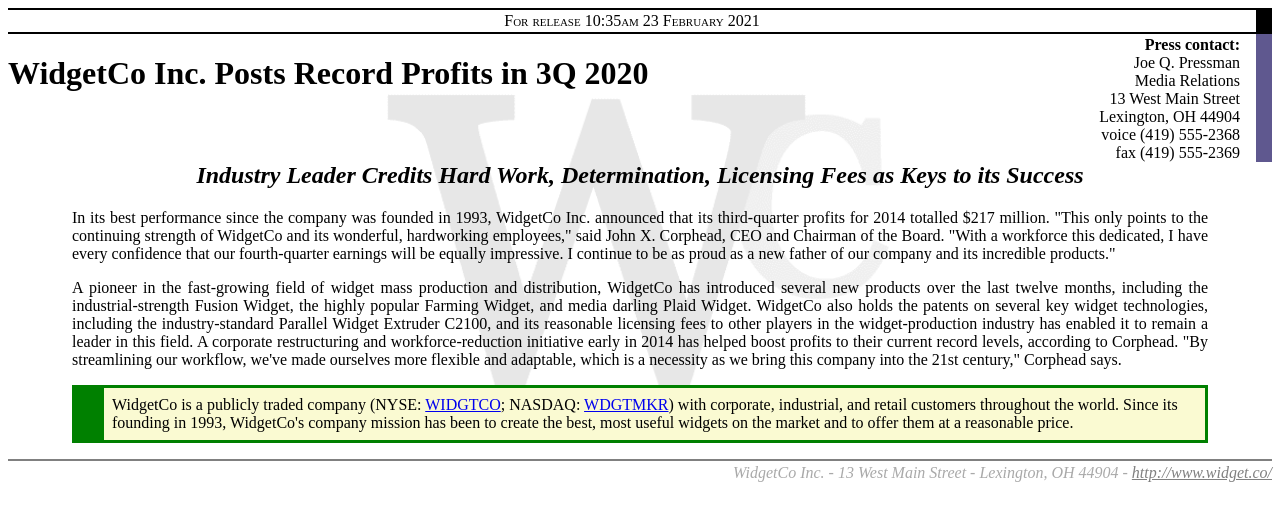
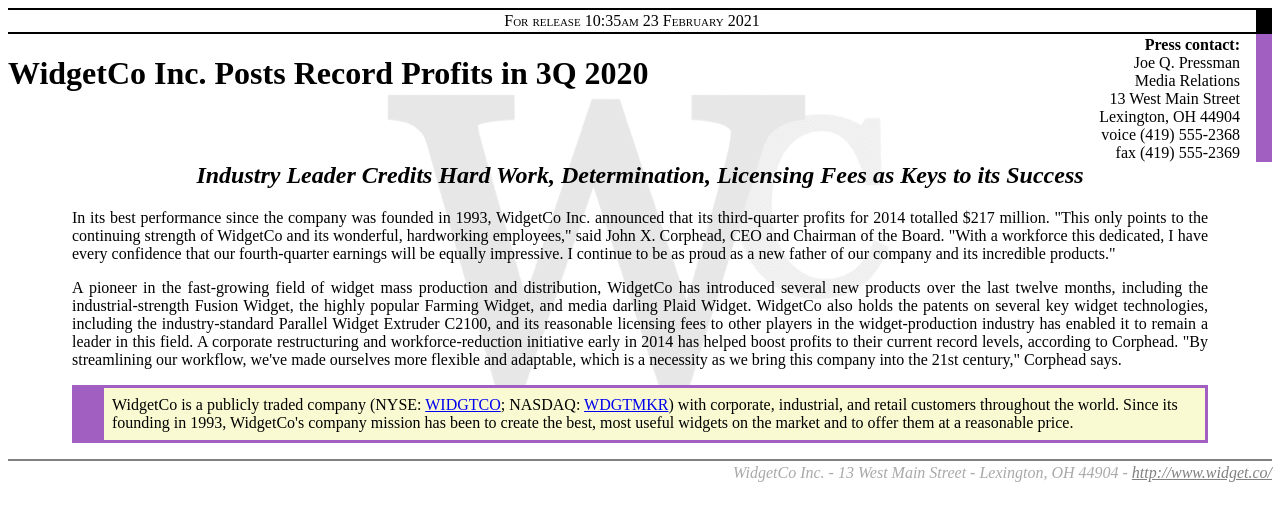
Before and after one commit to vinyl-c/Module03, a plain HTML site: page Module02Start.html in a window 1280 px wide. Drawn offline with Linux system fonts and the light colour scheme.

Commit message:
Changed accent colors to purple
Changed "press contact" sidebar and company info box border to purple

```diff
--- a/css/styles.css
+++ b/css/styles.css
@@ -6,7 +6,7 @@ body {
 }
 aside {
     text-align: end;
-    border-right: 1em solid rgb(95, 88, 143);
+    border-right: 1em solid rgb(161, 95, 194);
     padding-right: 1em;
     padding-top: 2px;
     width: 40%;
@@ -49,8 +49,8 @@ footer a:link {
     color: gray;
 }
 section {
-    border: 3px solid green;
-    border-left: 2em solid green;
+    border: 3px solid rgb(161, 95, 194);
+    border-left: 2em solid rgb(161, 95, 194);
     background-color: lightgoldenrodyellow;
     padding: .5em;
 }
```
